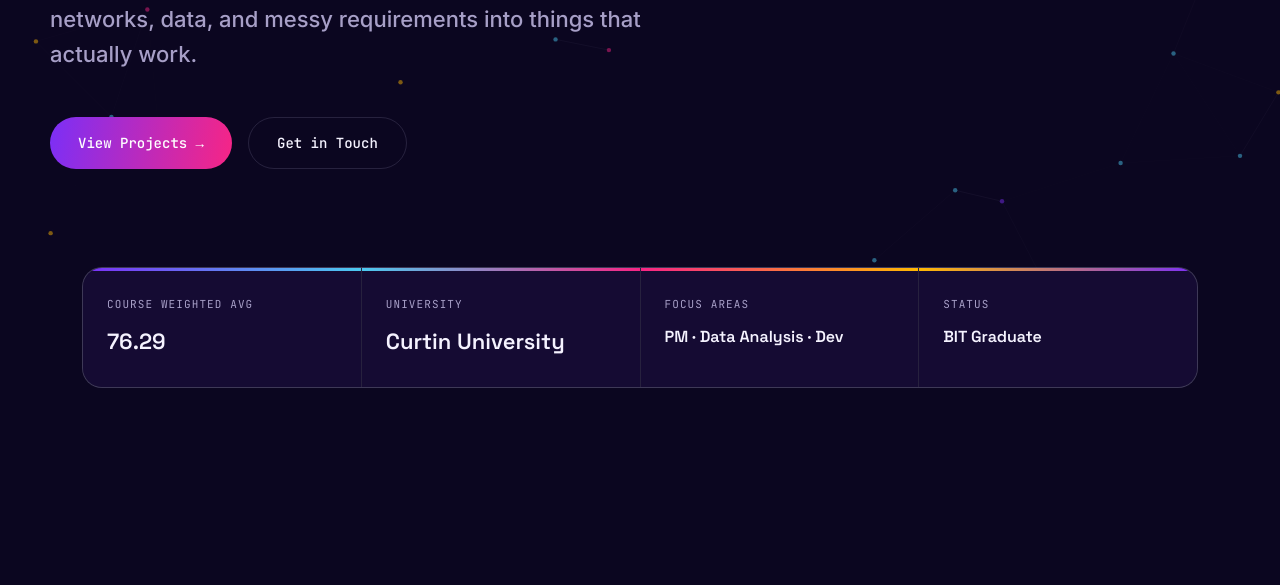
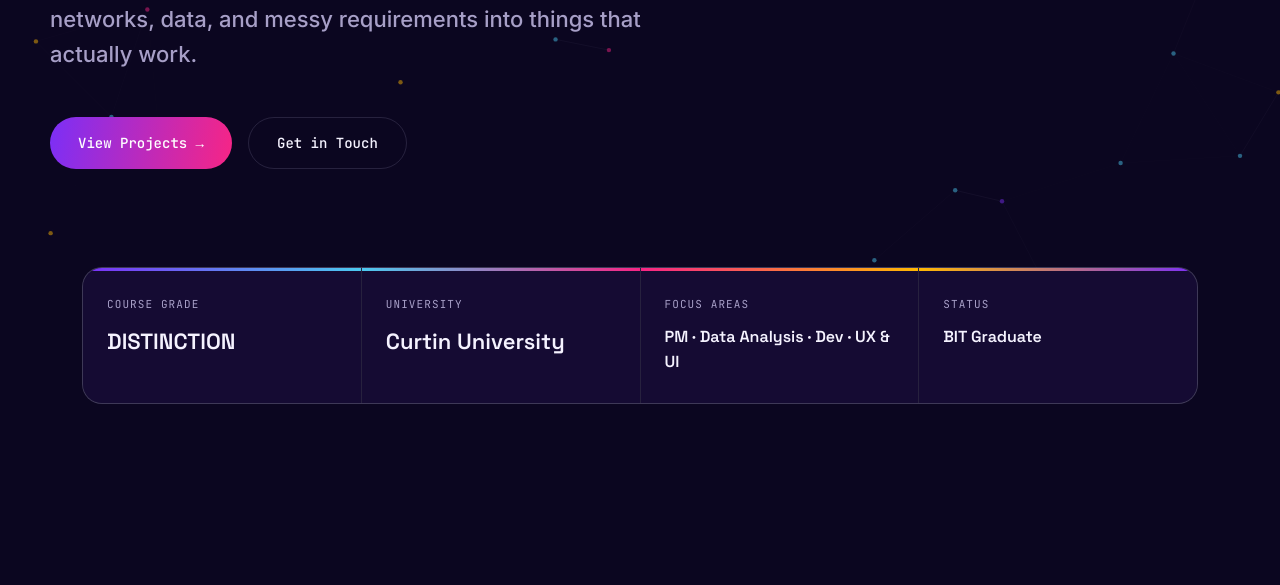
Before and after one commit to navindi-amarasinghe/navindi-amarasinghe.github.io, a plain HTML site: page index.html in a window 1280 px wide. Shown: the part 493-1078 px from the top of the page. Drawn offline with Linux system fonts and the light colour scheme.

Commit message:
Updated Grade

```diff
--- a/index.html
+++ b/index.html
@@ -494,8 +494,8 @@
 <div class="section" style="padding-top:0;">
   <div class="stats-grid reveal">
     <div class="stat">
-      <div class="label">Course Weighted Avg</div>
-      <div class="value mono">76.29</div>
+      <div class="label">Course Grade</div>
+      <div class="value mono">DISTINCTION</div>
     </div>
     <div class="stat">
       <div class="label">University</div>
@@ -503,7 +503,7 @@
     </div>
     <div class="stat">
       <div class="label">Focus Areas</div>
-      <div class="value" style="font-size:16px;">PM · Data Analysis · Dev</div>
+      <div class="value" style="font-size:16px;">PM · Data Analysis · Dev · UX & UI</div>
     </div>
     <div class="stat">
       <div class="label">Status</div>
```
